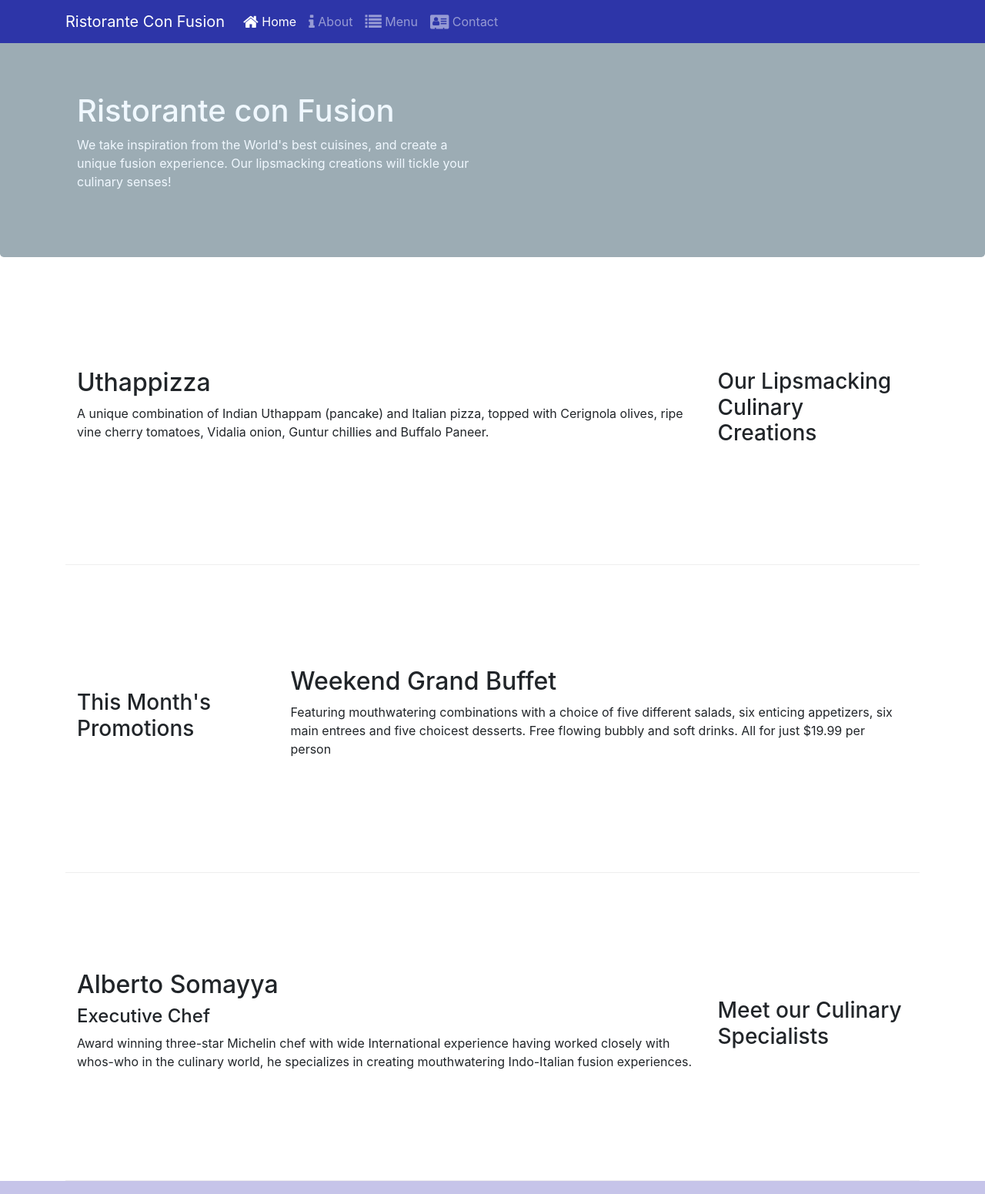
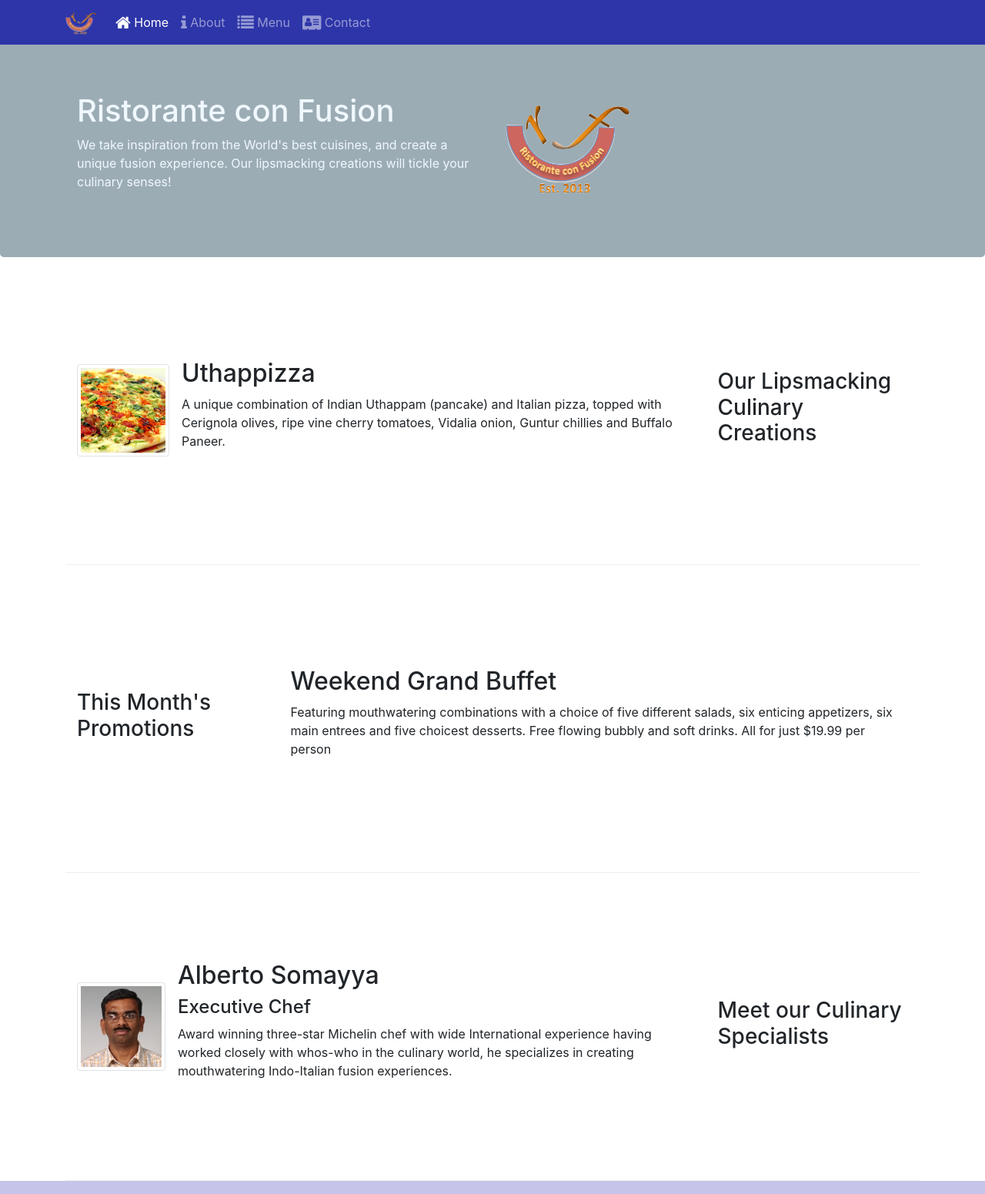
Before and after one commit to maanvendrasingh/frontend-framework, a website: page index.html in a window 1280 px wide. Shown: the top 1551 px of the page at 77% size. Drawn offline with nearby package versions, Linux system fonts and the light colour scheme.

Commit message:
Images and Media

```diff
--- a/index.html
+++ b/index.html
@@ -21,7 +21,10 @@
             <button class="navbar-toggler" type="button" data-toggle="collapse" data-target="#Navbar">
                 <span class="navbar-toggler-icon"></span>
             </button>
-            <a href="#" class="navbar-brand">Ristorante Con Fusion</a>
+            <a href="#" class="navbar-brand">
+                <img src="img/logo.png" alt="logo"
+                height="30" width="41">
+            </a>
             <div class="navbar-collapse collapse" id="Navbar">
                 <ul class="navbar-nav mr-auto">
                     <li class="nav-item active"><a href="#" class="nav-link"><span class="fa fa-home fa-lg"></span> Home</a> </li>
@@ -40,7 +43,8 @@
                     <h1>Ristorante con Fusion</h1>
                     <p class="d-none d-sm-block">We take inspiration from the World's best cuisines, and create a unique fusion experience. Our lipsmacking creations will tickle your culinary senses!</p>
                 </div>
-                <div class="col-12 col-sm">
+                <div class="col-12 col-sm align-self-center">
+                    <img src="img/logo.png" class="img-fluid" alt="logo">
                 </div>
             </div>
         </div>
@@ -52,9 +56,15 @@
                 <h3>Our Lipsmacking Culinary Creations</h3>
             </div>
             <div class="col-12 col-sm order-sm-first col-md">
-                <h2>Uthappizza</h2>
-                <p class="d-none d-sm-block">A unique combination of Indian Uthappam (pancake) and Italian pizza, topped with Cerignola olives, ripe vine cherry tomatoes, Vidalia onion, Guntur chillies and Buffalo Paneer.</p>
-            </div>
+                <div class="media">
+                    <img src="img/uthappizza.png" alt="Uthappizza"
+                    class="d-flex mr-3 img-thumbnail align-self-center">
+                    <div class="media-body">
+                        <h2 class="mt-0">Uthappizza</h2>
+                        <p class="d-none d-sm-block">A unique combination of Indian Uthappam (pancake) and Italian pizza, topped with Cerignola olives, ripe vine cherry tomatoes, Vidalia onion, Guntur chillies and Buffalo Paneer.</p>
+                    </div>
+                </div>
+                </div>
         </div>
 
 
@@ -73,10 +83,16 @@
                 <h3>Meet our Culinary Specialists</h3>
             </div>
             <div class="col-12 col-sm order-sm-first col-md">
-                <h2>Alberto Somayya</h2>
-                <h4>Executive Chef</h4>
-                <p class="d-none d-sm-block">Award winning three-star Michelin chef with wide International experience having worked closely with whos-who in the culinary world, he specializes in creating mouthwatering Indo-Italian fusion experiences. </p>
-            </div>
+                <div class="media">
+                    <img src="img/alberto.png" alt="Alberto Somayya"
+                    class="d-flex mr-3 align-self-center img-thumbnail">
+                    <div class="media-body">
+                        <h2 class="mt-0">Alberto Somayya</h2>
+                        <h4>Executive Chef</h4>
+                    <p class="d-none d-sm-block">Award winning three-star Michelin chef with wide International experience having worked closely with whos-who in the culinary world, he specializes in creating mouthwatering Indo-Italian fusion experiences. </p>
+                    </div>
+                </div>
+                </div>
         </div>
     </div>
 
--- a/package.json
+++ b/package.json
@@ -11,13 +11,13 @@
   "author": "",
   "license": "ISC",
   "devDependencies": {
-    "lite-server": "^2.3.0"
+    "lite-server": "^2.5.4"
   },
   "dependencies": {
-    "bootstrap": "^4.0.0",
+    "bootstrap": "^4.5.2",
     "bootstrap-social": "^5.1.1",
     "font-awesome": "^4.7.0",
-    "jquery": "^3.3.1",
+    "jquery": "^3.5.1",
     "popper.js": "^1.12.9"
   }
 }
```
Also changed, not shown: aboutus.html (+4 -2 lines), contactus.html (+4 -2 lines), img/alberto.png (added), img/buffet.png (added), img/logo.png (added), img/uthappizza.png (added), 2 other files.
